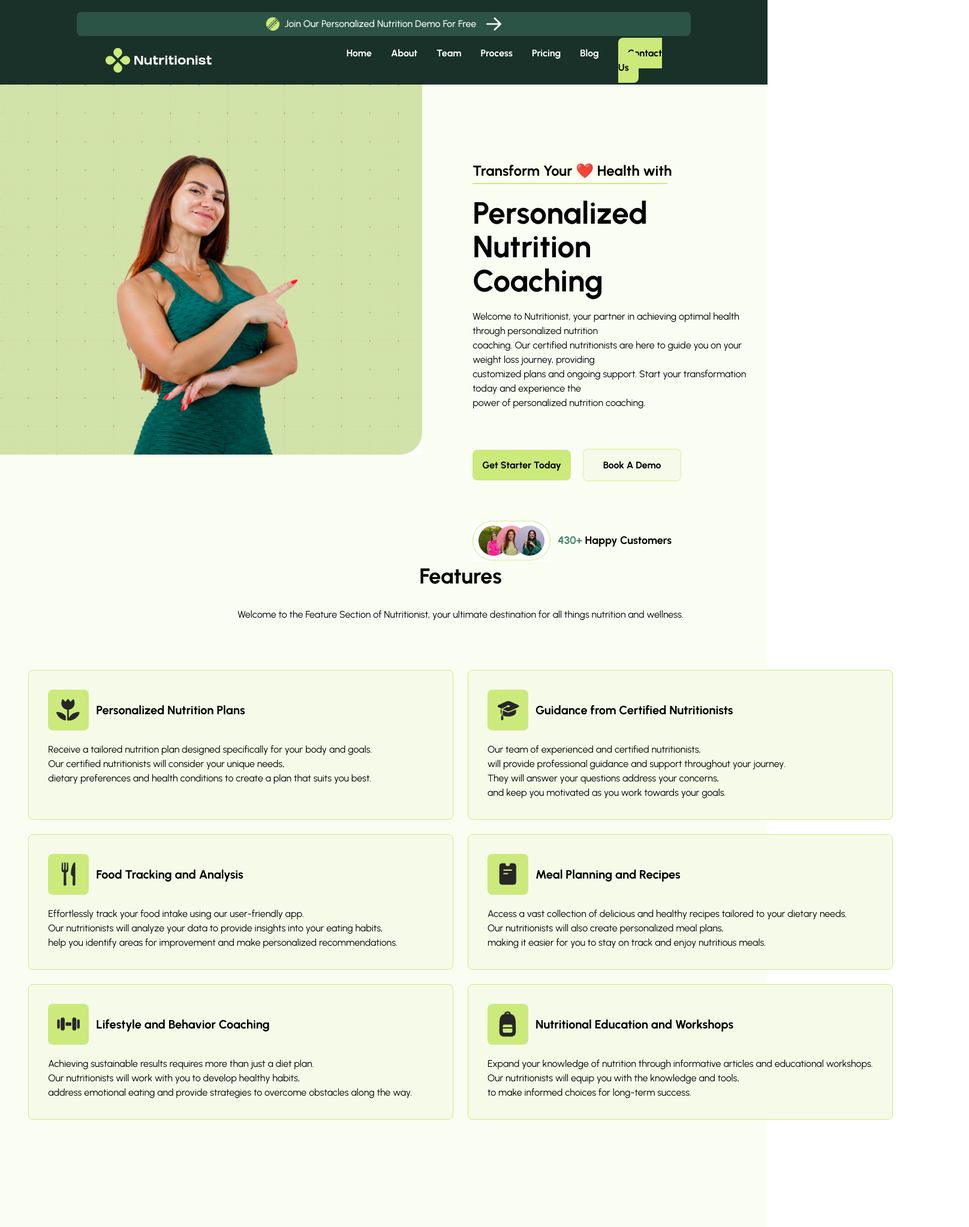
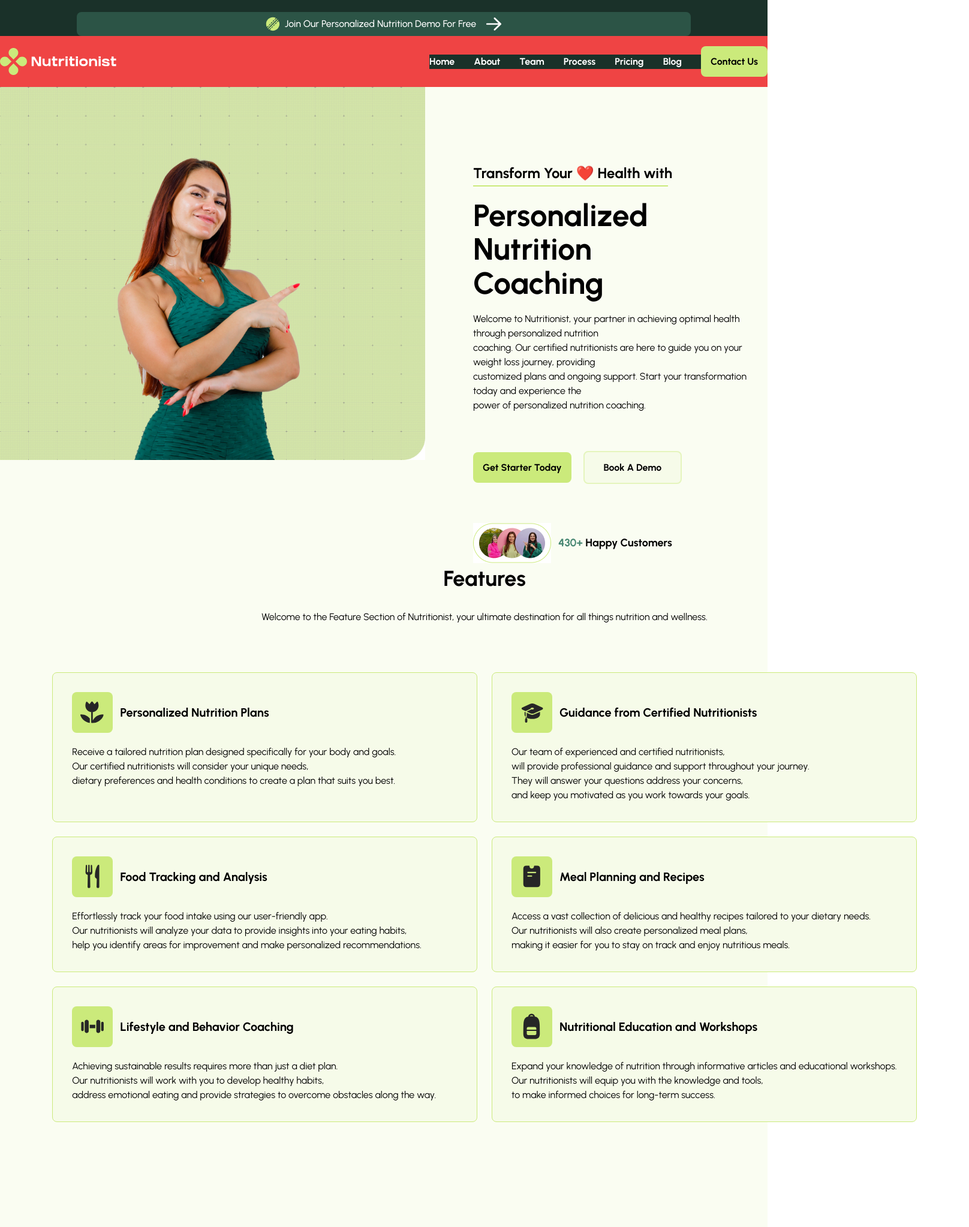
Before and after one commit to SolaKabuta/nutritionist, a React (Vite) app: page / in a window 1280 px wide. Shown: the top 2046 px of the page at 60% size, 1616 px wide, since content can reach past the window. Built offline with nearby package versions, Linux system fonts and the light colour scheme.

Commit message:
refactor: navbar test

```diff
--- a/src/components/UI/Navbar/Navbar.css
+++ b/src/components/UI/Navbar/Navbar.css
@@ -9,7 +9,7 @@
 }
 
 nav {
-    @apply bg-dark-green w-screen px-44 flex justify-between items-center gap-56
+    @apply bg-red-500  flex justify-between items-center gap-56
 }
 .logo-nav {
     @apply py-5
@@ -22,3 +22,7 @@ ul {
 .nav-btn {
     @apply bg-lime-green text-black p-4 rounded-lg font-bold hover:bg-dark-green hover:border-lime-green
 }
+
+main {
+    @apply max-w-screen-xl
+}
--- a/src/components/UI/Navbar/Navbar.tsx
+++ b/src/components/UI/Navbar/Navbar.tsx
@@ -8,7 +8,7 @@ const Navbar = () => {
 
     return (
         <>
-            <div>
+            <main>
                 <div
                     className={'upper-nav'}>
                     <div
@@ -43,12 +43,12 @@ const Navbar = () => {
                         {/* BTN CONTACT */}
                         <li>
                             <a onClick={handleClick} className={'nav-btn'}
-                               href="#Contact">Contact Us
+                               href="/">Contact Us
                             </a>
                         </li>
                     </ul>
                 </nav>
-            </div>
+            </main>
         </>
     );
 };
--- a/src/components/pages/Home/Blog/Blogs.tsx
+++ b/src/components/pages/Home/Blog/Blogs.tsx
@@ -112,7 +112,7 @@ const card = [
     {
         img: [card1, avatar, heart, fav],
         name: 'Weight Loss',
-        title: ['The Benefits of Hydratation for Weight Loss', 'Emily Johsnon'],
+        title: ['The Benefits of Hydration for Weight Loss', 'Emily Johnson'],
         text: ['Discover how staying hydrated can support your weight loss goals and improve overall health', '23 May 2023 - 5 min read']
     },
     {
--- a/src/index.css
+++ b/src/index.css
@@ -38,10 +38,6 @@ body {
   @apply sm:w-screen
 }
 
-section {
-  @apply max-w-screen-2xl px-1 m-auto max-lg:w-[80%]
-}
-
 h1 {
   font-size: 3.2em;
   line-height: 1.1;
```
Also changed, not shown: src/assets/images/nav_pattern_left.svg (added), src/assets/images/nav_pattern_right.svg (added).
